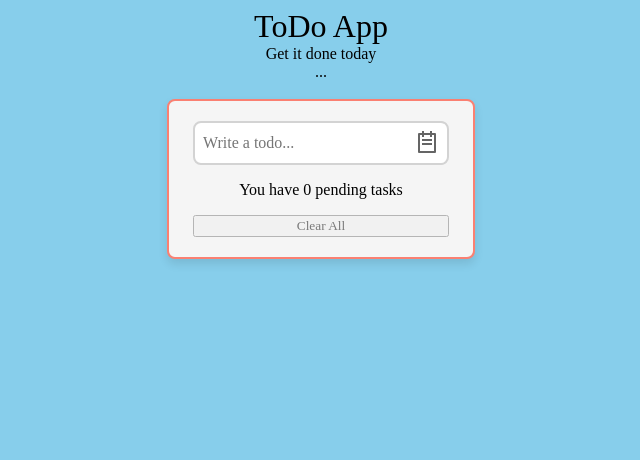
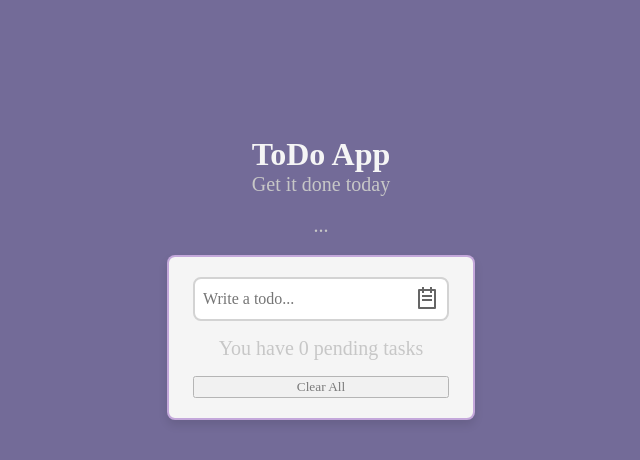
Before and after one commit to SerjMoon/ddd, a plain HTML site: page index.html in a window 1280 px wide. Shown: the whole page, without its empty margins (319-959 px from the left). Drawn offline with Linux system fonts and the light colour scheme.

Commit message:
all project files

```diff
--- a/index.html
+++ b/index.html
@@ -6,7 +6,7 @@
 </head>
 <body onclick = "tagSelector(event)" class='bodywrapper'>
 	<h1>ToDo App</h1>
-	<p id="first">Get it done today</p>
+	<p id="first">Get it done today</p><br>
 	<p id="demo">...</p><br>
 	<div id="masterdiv" class="masterdivwrapper">
 		<div id="submastervid" class="submasterdivwrapper">
@@ -20,7 +20,7 @@
 			</ul>
 			<div id="completedtasks" class="completedtasks">
 				<p id='comptaskp'></p>
-				<button id="clearall" class="clearall">Clear All</button>
+				<button id="clearall">Clear All</button>
 			</div>
 		</div>
 	</div>
--- a/script.js
+++ b/script.js
@@ -65,13 +65,19 @@ function bgModifiers() {
 			ul.classList.remove('ulcar');
 			pendingTasks.classList.add('comptaskp');
 			pendingTasks.classList.remove('comptaskhide');
+			clearAll.classList.add('clearall');
+			clearAll.classList.remove('clearallnotasks');
 		} else if ( ulIdChildL() == 0 ) {
 			ul.classList.toggle('ulcar');
 			pendingTasks.classList.add('comptaskhide');
 			pendingTasks.classList.remove('comptaskp');
+			clearAll.classList.remove('clearAll');
+			clearAll.classList.add('clearallnotasks');
 		}
 	}
 }
+
+bgModifiers();
 
 //Add Items to list function
 function iCreateElement() {
--- a/style.css
+++ b/style.css
@@ -5,7 +5,7 @@
 
 /* Type Selectors */
 body {
-  background-color: skyblue;
+  background-color: rgba(41, 28, 97, 0.651);
 }
 
 h1, p {
@@ -14,6 +14,15 @@ h1, p {
   justify-content: center;
   align-content: center;
   margin: 0;
+  font-size: 20px;
+  color: rgb(199, 199, 199);
+}
+
+h1 {
+  margin-top: 128px;
+  font-weight: 700;
+  color: whitesmoke;
+  font-size: 32px;
 }
 
 ul {
@@ -58,7 +67,7 @@ input:active, input:focus {
 .masterdivwrapper {
   height: 100%;
   max-height: 280px;
-  border: 2px solid salmon;
+  border: 2px solid rgba(99, 17, 167, 0.336);
   background-color: whitesmoke;
   display: flex;
   flex-direction: column;
@@ -203,6 +212,13 @@ input:active, input:focus {
   width: 256px;
   display: flex;
   justify-content: center;
+}
+
+.clearallnotasks {
+  margin-top: 16px;
+  width: 256px;
+  display: flex;
+  justify-content: center;
   opacity: 50%;
 }
 
@@ -232,4 +248,9 @@ input:active, input:focus {
   padding: 0;
   display: flex;
   justify-content: center;
+  color: black;
 }
+
+.comptaskp > p {
+  color: black;
+}
```
